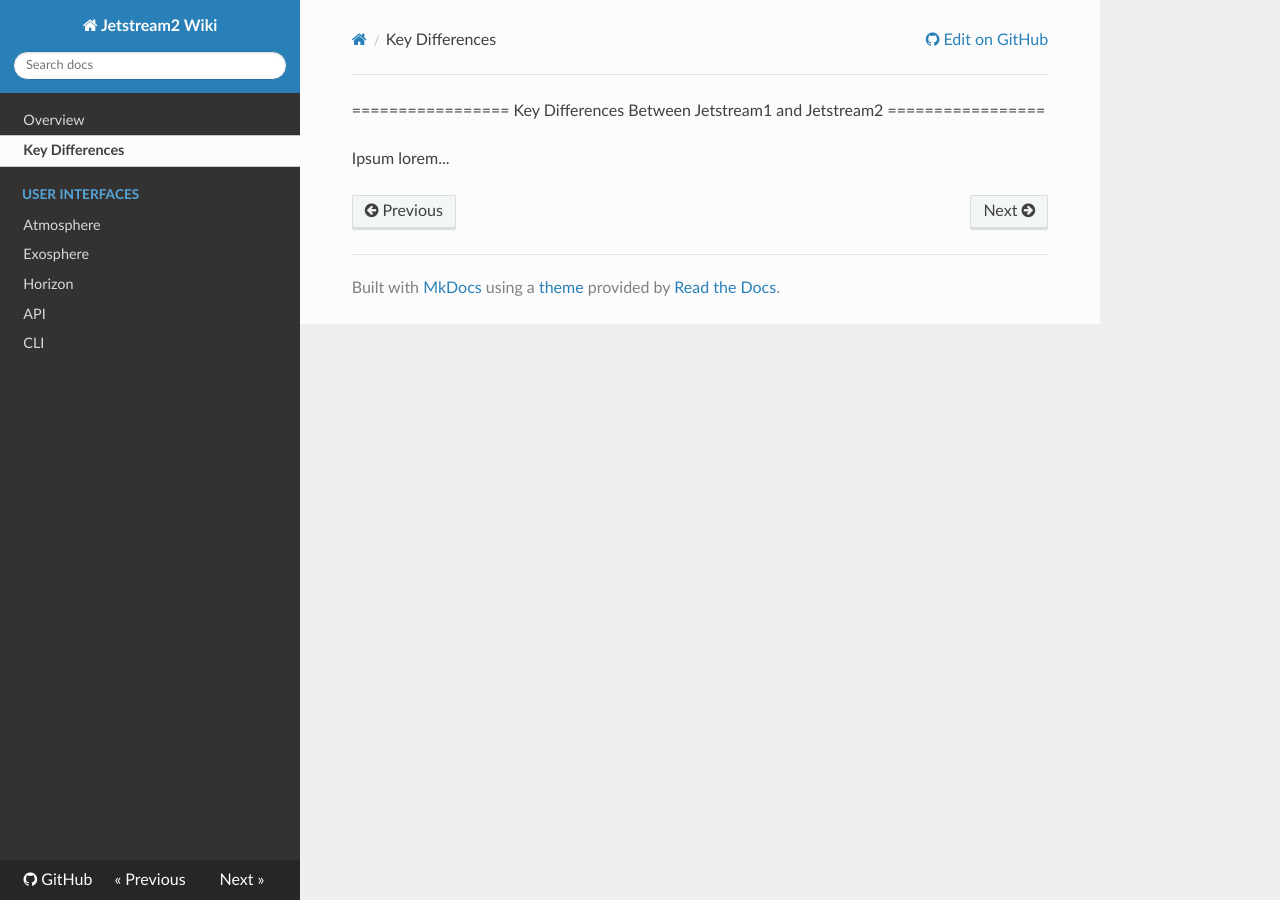
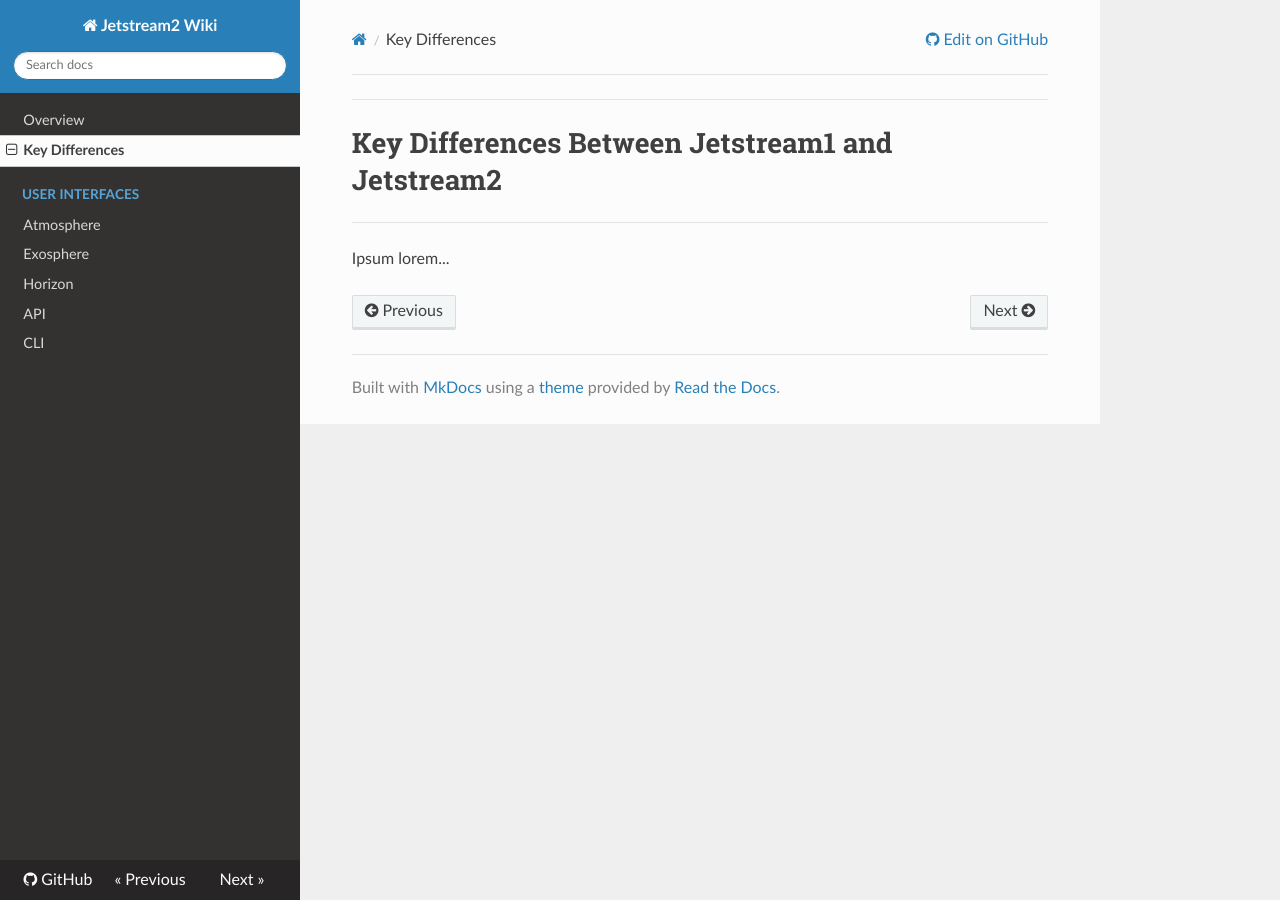
Before and after one commit to jetstream-cloud/js2docs, an MkDocs documentation site: the page built from docs/KeyDifferences.md, in a window 1280 px wide. Built offline with MkDocs 1.6.1, drawn with Linux system fonts in a browser that asks for light colours; nearby versions of some CDN libraries; old or Windows-style settings are respelled for this version of MkDocs.

Commit message:
Switched to MD
Signed-off-by: Eric Coulter <jecoulte@iu.edu>

```diff
--- a/docs/KeyDifferences.md
+++ b/docs/KeyDifferences.md
@@ -1,5 +1,5 @@
-=================
-Key Differences Between Jetstream1 and Jetstream2
-=================
+---
+# Key Differences Between Jetstream1 and Jetstream2
+---
 
 Ipsum lorem...
```
Also changed, not shown: docs/Jetstream2.md (+2 -2 lines).
